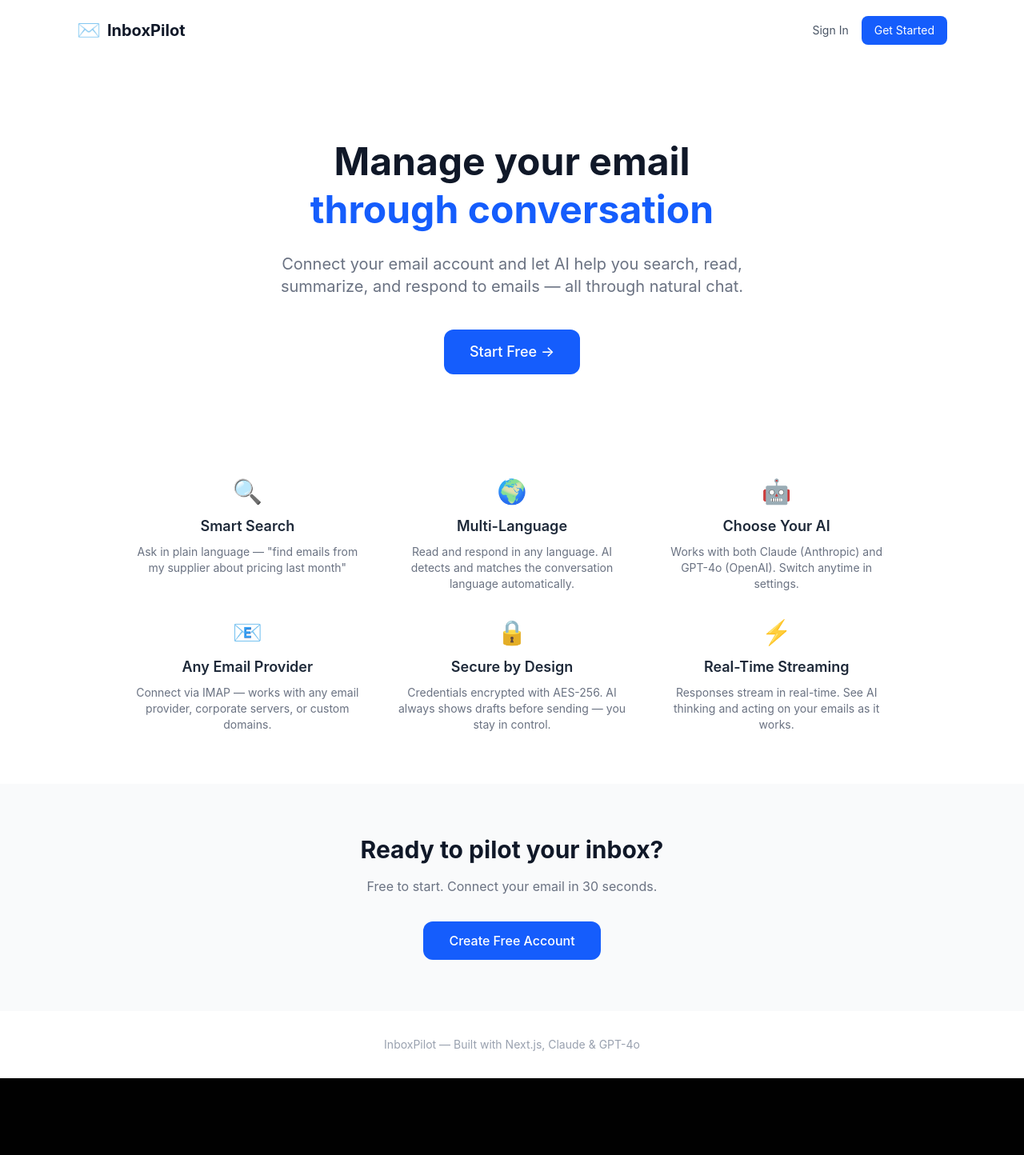
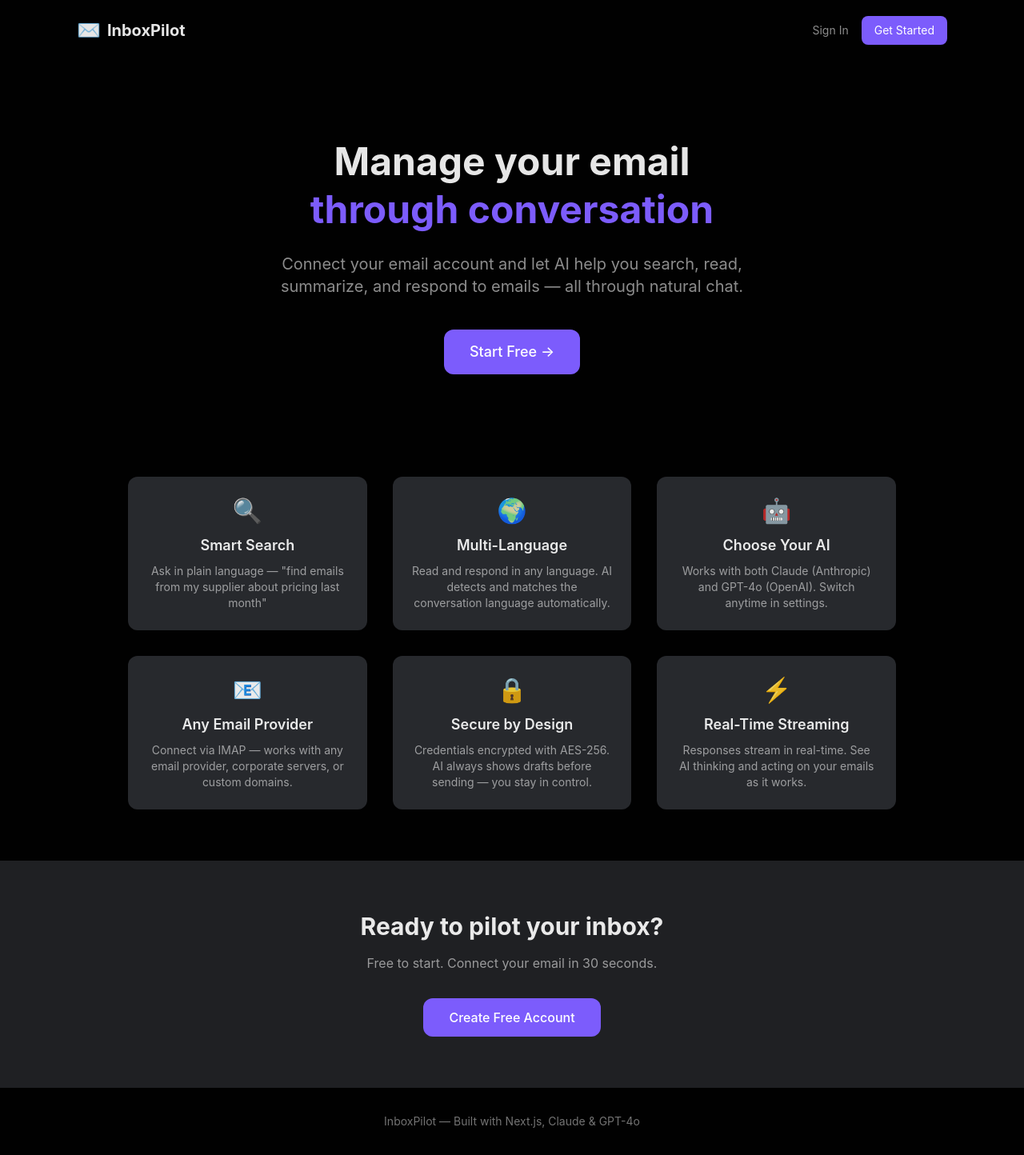
Before and after one commit to macikanas/inboxpilot, a Next.js app: page / in a window 1280 px wide. Shown: the whole page at 80% size. Before the commit the page ends 1348 px from the top, so only its background shows below. Built offline with nearby package versions, Linux system fonts and the light colour scheme.

Commit message:
feat: dark theme landing page

```diff
--- a/src/app/page.tsx
+++ b/src/app/page.tsx
@@ -2,20 +2,21 @@ import Link from "next/link";
 
 export default function LandingPage() {
   return (
-    <div className="min-h-screen bg-white">
+    <div className="min-h-screen" style={{ background: "var(--bg-overflow)" }}>
       {/* Nav */}
       <nav className="flex items-center justify-between px-8 py-5 max-w-6xl mx-auto">
         <div className="flex items-center gap-2">
-          <span className="text-2xl">✉️</span>
-          <span className="text-xl font-bold text-gray-900">InboxPilot</span>
+          <span className="text-2xl">{"\u2709\uFE0F"}</span>
+          <span className="text-xl font-bold" style={{ color: "var(--text-primary)" }}>InboxPilot</span>
         </div>
         <div className="flex items-center gap-4">
-          <Link href="/signin" className="text-sm text-gray-600 hover:text-gray-900">
+          <Link href="/signin" className="text-sm" style={{ color: "var(--text-muted)" }}>
             Sign In
           </Link>
           <Link
             href="/signup"
-            className="px-4 py-2 text-sm bg-blue-600 text-white rounded-lg hover:bg-blue-700 transition-colors"
+            className="px-4 py-2 text-sm text-white rounded-lg transition-colors"
+            style={{ background: "var(--accent-purple)" }}
           >
             Get Started
           </Link>
@@ -24,84 +25,62 @@ export default function LandingPage() {
 
       {/* Hero */}
       <section className="max-w-4xl mx-auto text-center pt-24 pb-16 px-8">
-        <h1 className="text-5xl font-bold text-gray-900 leading-tight mb-6">
+        <h1 className="text-5xl font-bold leading-tight mb-6" style={{ color: "var(--text-primary)" }}>
           Manage your email
           <br />
-          <span className="text-blue-600">through conversation</span>
+          <span style={{ color: "var(--accent-purple)" }}>through conversation</span>
         </h1>
-        <p className="text-xl text-gray-500 max-w-2xl mx-auto mb-10">
+        <p className="text-xl max-w-2xl mx-auto mb-10" style={{ color: "var(--text-muted)" }}>
           Connect your email account and let AI help you search, read, summarize,
-          and respond to emails — all through natural chat.
+          and respond to emails &mdash; all through natural chat.
         </p>
         <Link
           href="/signup"
-          className="inline-block px-8 py-3.5 text-lg bg-blue-600 text-white rounded-xl hover:bg-blue-700 transition-colors font-medium"
+          className="inline-block px-8 py-3.5 text-lg text-white rounded-xl transition-colors font-medium"
+          style={{ background: "var(--accent-purple)" }}
         >
-          Start Free →
+          Start Free {"\u2192"}
         </Link>
       </section>
 
       {/* Features */}
       <section className="max-w-5xl mx-auto grid md:grid-cols-3 gap-8 px-8 py-16">
-        <div className="text-center">
-          <div className="text-3xl mb-3">🔍</div>
-          <h3 className="text-lg font-semibold text-gray-800 mb-2">Smart Search</h3>
-          <p className="text-gray-500 text-sm">
-            Ask in plain language — &quot;find emails from my supplier about pricing last month&quot;
-          </p>
-        </div>
-        <div className="text-center">
-          <div className="text-3xl mb-3">🌍</div>
-          <h3 className="text-lg font-semibold text-gray-800 mb-2">Multi-Language</h3>
-          <p className="text-gray-500 text-sm">
-            Read and respond in any language. AI detects and matches the conversation language automatically.
-          </p>
-        </div>
-        <div className="text-center">
-          <div className="text-3xl mb-3">🤖</div>
-          <h3 className="text-lg font-semibold text-gray-800 mb-2">Choose Your AI</h3>
-          <p className="text-gray-500 text-sm">
-            Works with both Claude (Anthropic) and GPT-4o (OpenAI). Switch anytime in settings.
-          </p>
-        </div>
-        <div className="text-center">
-          <div className="text-3xl mb-3">📧</div>
-          <h3 className="text-lg font-semibold text-gray-800 mb-2">Any Email Provider</h3>
-          <p className="text-gray-500 text-sm">
-            Connect via IMAP — works with any email provider, corporate servers, or custom domains.
-          </p>
-        </div>
-        <div className="text-center">
-          <div className="text-3xl mb-3">🔒</div>
-          <h3 className="text-lg font-semibold text-gray-800 mb-2">Secure by Design</h3>
-          <p className="text-gray-500 text-sm">
-            Credentials encrypted with AES-256. AI always shows drafts before sending — you stay in control.
-          </p>
-        </div>
-        <div className="text-center">
-          <div className="text-3xl mb-3">⚡</div>
-          <h3 className="text-lg font-semibold text-gray-800 mb-2">Real-Time Streaming</h3>
-          <p className="text-gray-500 text-sm">
-            Responses stream in real-time. See AI thinking and acting on your emails as it works.
-          </p>
-        </div>
+        {[
+          { icon: "\uD83D\uDD0D", title: "Smart Search", desc: "Ask in plain language \u2014 \"find emails from my supplier about pricing last month\"" },
+          { icon: "\uD83C\uDF0D", title: "Multi-Language", desc: "Read and respond in any language. AI detects and matches the conversation language automatically." },
+          { icon: "\uD83E\uDD16", title: "Choose Your AI", desc: "Works with both Claude (Anthropic) and GPT-4o (OpenAI). Switch anytime in settings." },
+          { icon: "\uD83D\uDCE7", title: "Any Email Provider", desc: "Connect via IMAP \u2014 works with any email provider, corporate servers, or custom domains." },
+          { icon: "\uD83D\uDD12", title: "Secure by Design", desc: "Credentials encrypted with AES-256. AI always shows drafts before sending \u2014 you stay in control." },
+          { icon: "\u26A1", title: "Real-Time Streaming", desc: "Responses stream in real-time. See AI thinking and acting on your emails as it works." },
+        ].map((feat, i) => (
+          <div
+            key={i}
+            className="text-center p-6 rounded-xl"
+            style={{ background: "var(--bg-surface)" }}
+          >
+            <div className="text-3xl mb-3">{feat.icon}</div>
+            <h3 className="text-lg font-semibold mb-2" style={{ color: "var(--text-primary)" }}>{feat.title}</h3>
+            <p className="text-sm" style={{ color: "var(--text-muted)" }}>{feat.desc}</p>
+          </div>
+        ))}
       </section>
 
       {/* CTA */}
-      <section className="text-center py-16 bg-gray-50">
-        <h2 className="text-3xl font-bold text-gray-900 mb-4">Ready to pilot your inbox?</h2>
-        <p className="text-gray-500 mb-8">Free to start. Connect your email in 30 seconds.</p>
+      <section className="text-center py-16" style={{ background: "var(--bg-base)" }}>
+        <h2 className="text-3xl font-bold mb-4" style={{ color: "var(--text-primary)" }}>Ready to pilot your inbox?</h2>
+        <p className="mb-8" style={{ color: "var(--text-muted)" }}>Free to start. Connect your email in 30 seconds.</p>
         <Link
           href="/signup"
-          className="inline-block px-8 py-3 bg-blue-600 text-white rounded-xl hover:bg-blue-700 transition-colors font-medium"
+          className="inline-block px-8 py-3 text-white rounded-xl transition-colors font-medium"
+          style={{ background: "var(--accent-purple)" }}
         >
           Create Free Account
         </Link>
       </section>
 
       {/* Footer */}
-      <footer className="text-center py-8 text-sm text-gray-400">
-        <p>InboxPilot — Built with Next.js, Claude &amp; GPT-4o</p>
+      <footer className="text-center py-8 text-sm" style={{ color: "var(--text-subtle)" }}>
+        <p>InboxPilot &mdash; Built with Next.js, Claude &amp; GPT-4o</p>
       </footer>
     </div>
   );
```
